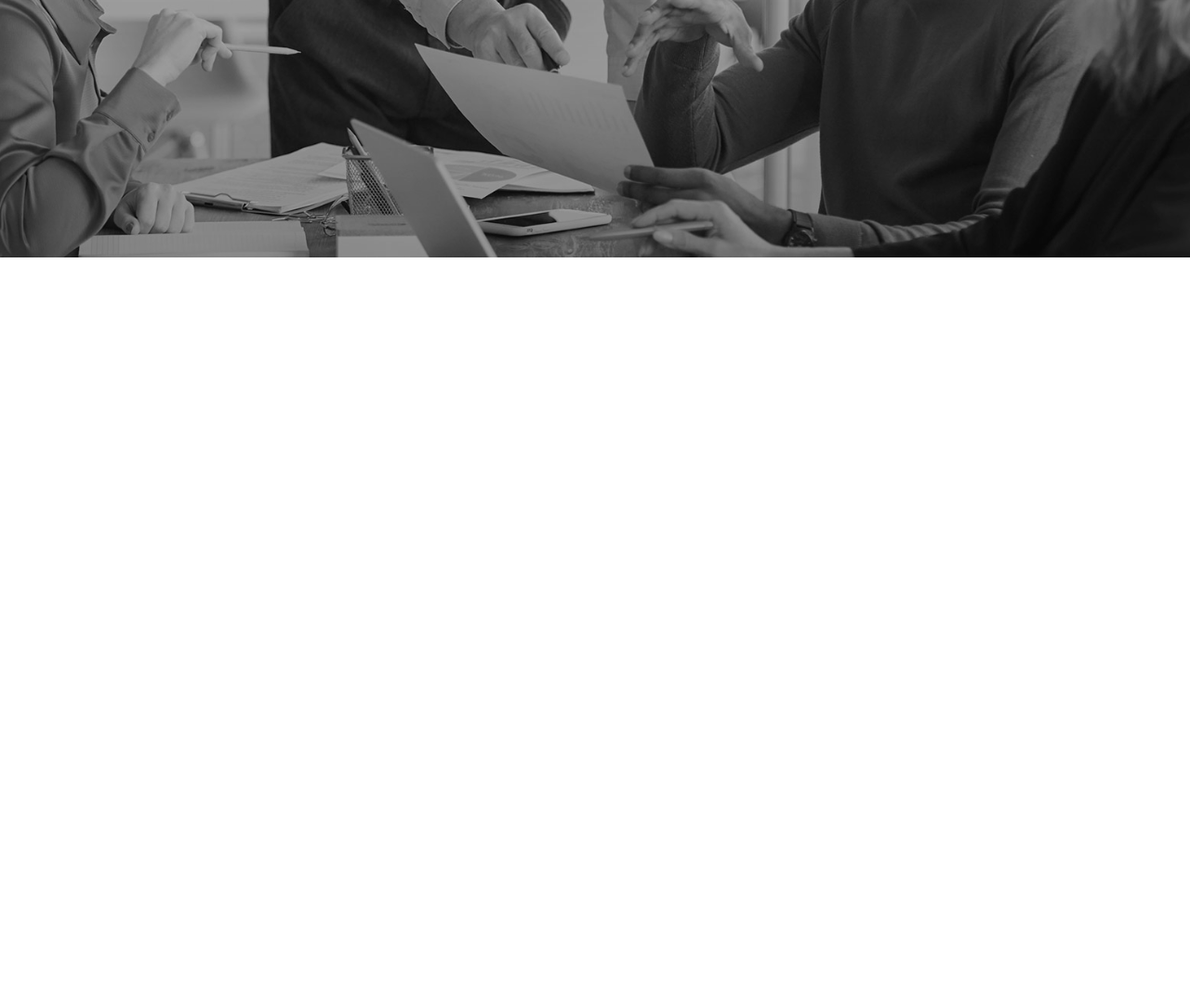
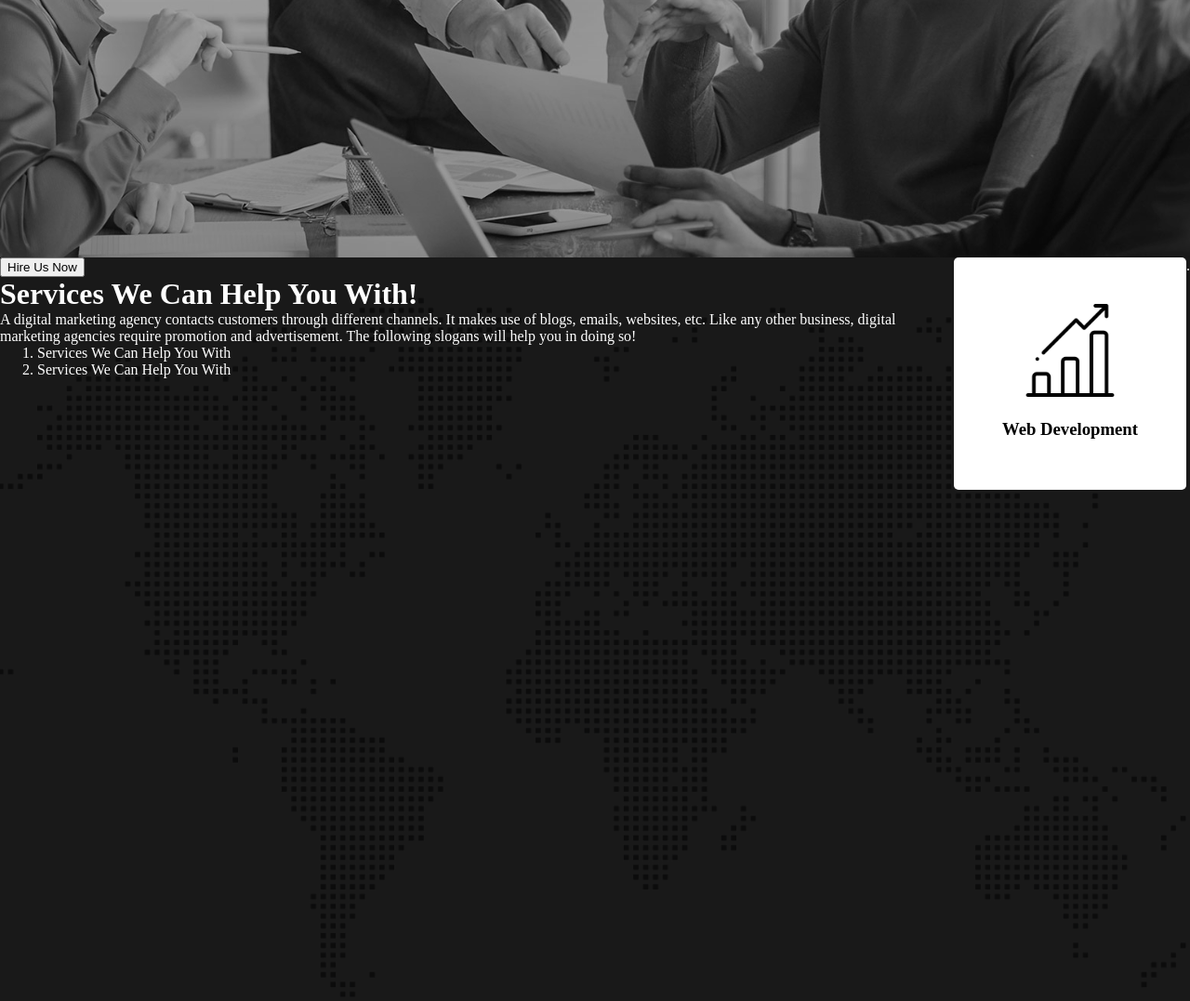
Before and after one commit to programmingpassion1/digital-agency, a plain HTML site: page index.html in a window 1280 px wide. Shown: the part 612-1689 px from the top of the page at 93% size. Before the commit the page ends 889 px from the top, so only its background shows below. Drawn offline with Linux system fonts and the light colour scheme.

Commit message:
service container added

```diff
--- a/index.html
+++ b/index.html
@@ -37,8 +37,30 @@
         </div>
 
 
+
     </header>
     <main>
+        <div class="service-container">
+            <div class="left-side-container">
+                <button>Hire Us Now</button>
+                <h1>Services We Can Help You With!</h1>
+                <p class="sevice-description"> A digital marketing agency contacts customers through different channels. It makes use of blogs,
+                emails, websites, etc. Like any other business, digital marketing agencies require promotion and
+                advertisement. The following slogans will help you in doing so!</p>
+                <ol>
+                    <li>Services We Can Help You With</li>
+                    <li>Services We Can Help You With</li>
+                </ol>
+            </div>
+            <div class="right-side-container">
+                <div class="all-box">
+                    <div class="box">
+                        <img class="icon" src="./asset/icons/bar-chart.png" alt="Bar bar-chart">
+                        <h3>Web Development</h3>
+                    </div>
+                </div>
+            </div> .
+        </div>
 
     </main>
     <footer>
--- a/styles/styles.css
+++ b/styles/styles.css
@@ -55,3 +55,28 @@
     background-color: red;
     color: white;
 }
+
+.service-container {
+    height: 100vh;
+    background-image: url('../asset/image/footer-bg.png'), linear-gradient(rgba(0,0,0,0.9), rgba(0,0,0,0.9));
+    background-blend-mode: overlay;
+    background-position: center;
+    background-repeat: no-repeat;
+    background-size: cover;
+    color: white;
+    display: flex;
+}
+
+.icon {
+    width: 100px;
+    margin-bottom: 20px;
+}
+.box {
+    text-align: center;
+    width: 150px;
+    height: 150px;
+    padding: 50px;
+    background-color: white;
+    color: black;
+    border-radius: 5px;
+}
```
